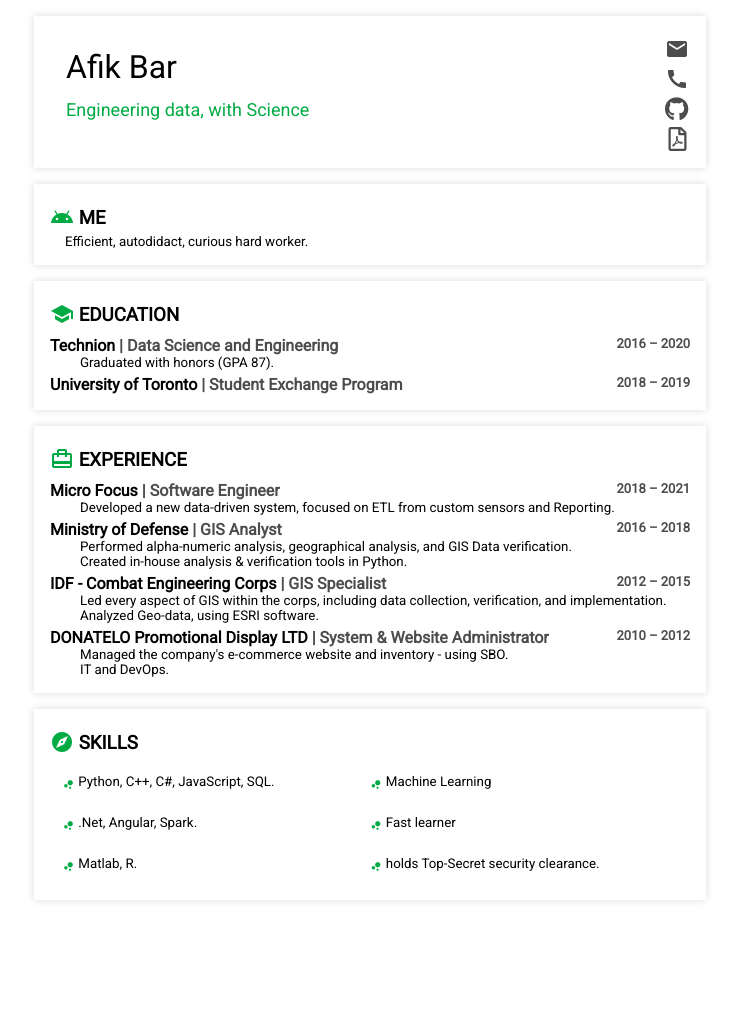
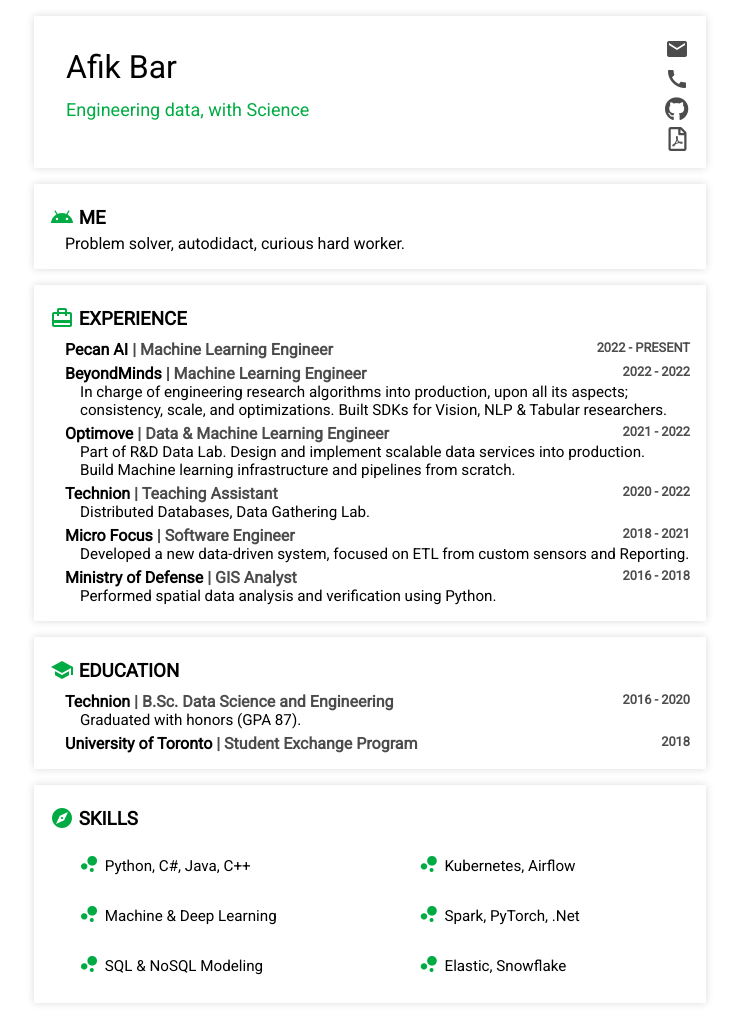
Before and after one commit to afikbar/cv_app, a Flask app: page / in a window 1280 px wide. Shown: the whole page, without its empty margins (270-1009 px from the left). Before the commit the page ends 902 px from the top, so only its background shows below. Run offline with Flask 2, Linux system fonts and the light colour scheme; some libraries are stand-ins or nearby versions.

Commit message:
Moved to macros

```diff
--- a/app.py
+++ b/app.py
@@ -1,4 +1,5 @@
 from datetime import datetime
+import json
 from pathlib import Path
 from flask import Flask, render_template, request, redirect, url_for, send_from_directory
 
@@ -8,8 +9,9 @@ app = Flask(__name__)
 
 @app.route('/')
 def index():
-   print('Request for index page received')
-   return render_template('index.html')
+    with Path(app.root_path, 'static', 'cards.json').open() as f:
+        cards = json.load(f)
+    return render_template('index.html', cards=cards)
 
 @app.route('/favicon.ico')
 def favicon():
--- /dev/null
+++ b/static/cards.json
@@ -0,0 +1,69 @@
+{
+    "me": "Problem solver, autodidact, curious hard worker.",
+    "education": [
+        {
+            "school": "Technion",
+            "program": "B.Sc. Data Science and Engineering",
+            "date": "2016 - 2020",
+            "description": "Graduated with honors (GPA 87)."
+        },
+        {
+            "school": "University of Toronto",
+            "program": "Student Exchange Program",
+            "date": "2018",
+            "description": ""
+        }
+    ],
+    "experince": [
+        {
+            "company": "Pecan AI",
+            "title": "Machine Learning Engineer",
+            "date": "2022 - PRESENT",
+            "description": ""
+        },
+        {
+            "company": "BeyondMinds",
+            "title": "Machine Learning Engineer",
+            "date": "2022 - 2022",
+            "description": "In charge of engineering research algorithms into production, upon all its aspects; consistency, scale, and optimizations. Built SDKs for Vision, NLP & Tabular researchers."
+        },
+        {
+            "company": "Optimove",
+            "title": "Data & Machine Learning Engineer",
+            "date": "2021 - 2022",
+            "description": "Part of R&D Data Lab. Design and implement scalable data services into production. <br>Build Machine learning infrastructure and pipelines from scratch."
+        },
+        {
+            "company": "Technion",
+            "title": "Teaching Assistant",
+            "date": "2020 - 2022",
+            "description": "Distributed Databases, Data Gathering Lab."
+        },
+        {
+            "company": "Micro Focus",
+            "title": "Software Engineer",
+            "date": "2018 - 2021",
+            "description": "Developed a new data-driven system, focused on ETL from custom sensors and Reporting."
+        },
+        {
+            "company": "Ministry of Defense",
+            "title": "GIS Analyst",
+            "date": "2016 - 2018",
+            "description": "Performed spatial data analysis and verification using Python."
+        }
+    ],
+    "skills": [
+        [
+            "Python, C#, Java, C++",
+            "Kubernetes, Airflow"
+        ],
+        [
+            "Machine & Deep Learning",
+            "Spark, PyTorch, .Net"
+        ],
+        [
+            "SQL & NoSQL Modeling",
+            "Elastic, Snowflake"
+        ]
+    ]
+}
--- a/templates/index.html
+++ b/templates/index.html
@@ -26,6 +26,7 @@
         integrity="sha384-G0fIWCsCzJIMAVNQPfjH08cyYaUtMwjJwqiRKxxE/rx96Uroj1BtIQ6MLJuheaO9" crossorigin="anonymous">
     <link rel="shortcut icon" href="{{ url_for('static', filename='favicon.ico') }}">
     <title>Afik Bar</title>
+    {% import 'macros.html' as macros %}
 </head>
 
 <body>
@@ -63,120 +64,26 @@
             </div>
         </div>
         <div class="cv-body">
-            <div class="card me">
-                <h3 style="font-weight: bold"><i class="material-icons" style="color: #00ab44">android</i> ME</h3>
-                <small class="indent-text">Efficient, autodidact, curious hard worker.</small>
-            </div>
-            <div class="card edu">
-                <h3 style="font-weight: bold;"><i class="material-icons" style="color: #00ab44">school</i> EDUCATION
-                </h3>
-                <div class="flex-container-col">
-                    <h4>
-                        <b>Technion</b>
-                        <span style="color: #4C4C4C"> | Data Science and Engineering</span>
-                        <span style="float: right; color:#4C4C4C; font-size: small">2016 – 2020</span>
-                    </h4>
-                    <div class="indent-text flex-container-col">
-                        <small class="indent-text">Graduated with honors (GPA 87).</small>
-                    </div>
-                </div>
-                <div class="flex-container-col">
-                    <h4>
-                        <b>University of Toronto</b>
-                        <span style="color: #4C4C4C"> | Student Exchange Program</span>
-                        <span style="float: right; color:#4C4C4C; font-size: small">2018 – 2019</span>
-                    </h4>
-                </div>
-            </div>
-            <div class="card exp">
-                <h3 style="font-weight: bold"><i class="material-icons" style="color: #00ab44">card_travel</i>
-                    EXPERIENCE
-                </h3>
-                <h4>
-                    <b>Micro Focus</b>
-                    <span style="color: #4C4C4C"> | Software Engineer</span>
-                    <span style="float: right; color:#4C4C4C; font-size: small">2018 – 2021</span>
-                </h4>
-                <div class="indent-text flex-container-col">
-                    <small class="indent-text">
-                        Developed a new data-driven system, focused on ETL from custom sensors and Reporting.
-                    </small>
-                </div>
-                <h4>
-                    <b>Ministry of Defense</b>
-                    <span style="color: #4C4C4C"> | GIS Analyst</span>
-                    <span style="float: right; color:#4C4C4C; font-size: small">2016 – 2018</span>
-                </h4>
-                <div class="indent-text flex-container-col">
-                    <small class="indent-text">
-                        Performed alpha-numeric analysis, geographical analysis, and GIS Data verification. <br>
-                        Created in-house analysis & verification tools in Python.
-                    </small>
-                </div>
-                <h4>
-                    <b>IDF - Combat Engineering Corps</b>
-                    <span style="color: #4C4C4C"> | GIS Specialist</span>
-                    <span style="float: right; color:#4C4C4C; font-size: small">2012 – 2015</span>
-                </h4>
-                <div class="indent-text flex-container-col">
-                    <small class="indent-text">Led every aspect of GIS within the corps, including data collection,
-                        verification, and implementation.<br>
-                        Analyzed Geo-data, using ESRI software.
-                    </small>
-                </div>
-                <h4>
-                    <b>DONATELO Promotional Display LTD</b>
-                    <span style="color: #4C4C4C"> | System & Website Administrator</span>
-                    <span style="float: right; color:#4C4C4C; font-size: small">2010 – 2012</span>
-                </h4>
-                <div class="indent-text flex-container-col">
-                    <small class="indent-text">Managed the company's e-commerce website and inventory - using SBO.<br>
-                        IT and DevOps.
-                    </small>
-                </div>
-            </div>
-            <div class="card skill">
-                <h3 style="font-weight: bold"><i class="material-icons" style="color: #00ab44">explore</i> SKILLS</h3>
-                <table>
-                    <tr>
-                        <td align="left">
-                            <small><i class="material-icons" style="color: #00ab44;font-size: small;">bubble_chart</i>
-                                Python, C++, C#, JavaScript, SQL.
-                            </small>
-                        </td>
-                        <td align="left">
-                            <small><i class="material-icons" style="color: #00ab44;font-size: small;">bubble_chart</i>
-                                Machine Learning
-                            </small>
-                        </td>
-                    </tr>
-                    <tr>
-                        <td align="left">
-                            <small><i class="material-icons" style="color: #00ab44;font-size: small;">bubble_chart</i>
-                                .Net, Angular, Spark.
-                            </small>
-                        </td>
-                        <td align="left">
-                            <small><i class="material-icons" style="color: #00ab44;font-size: small;">bubble_chart</i>
-                                Fast learner
-                            </small>
-                        </td>
-                    </tr>
-                    <tr>
-                        <td align="left">
-                            <small><i class="material-icons" style="color: #00ab44;font-size: small;">bubble_chart</i>
-                                Matlab, R.
-                            </small>
-                        </td>
-                        <td align="left">
-                            <small><i class="material-icons" style="color: #00ab44;font-size: small;">bubble_chart</i>
-                                holds Top-Secret security clearance.
-                            </small>
-                        </td>
-                    </tr>
+            {% call macros.card(name='me', title='ME', title_icon='android') %}
+                <span>{{ cards.me }}</span>
+            {% endcall %}
+            {% call macros.card(name='exp', title='EXPERIENCE', title_icon='card_travel') %}
+                {% for job in cards.experince %}
+                    {{ macros.job(**job) }}
+                {% endfor %}
+            {% endcall %}
+            {% call macros.card(name='edu', title='EDUCATION', title_icon='school') %}
+                {% for school in cards.education %}
+                        {{ macros.school(**school) }}
+                {% endfor %}
+            {% endcall %}
+            {% call macros.card(name='skill', title='SKILLS', title_icon='explore') %}
+                <table style="width: 100%">
+                    {% for skill in cards.skills %}
+                        {{ macros.skill(skill) }}
+                    {% endfor %}
                 </table>
-
-            </div>
+            {% endcall %}
         </div>
     </div>
 
--- /dev/null
+++ b/templates/macros.html
@@ -0,0 +1,57 @@
+{% macro card(name, title='', title_icon='') -%}
+    <div class="card {{ name }}">
+        {% if title != '' %}
+            <h3 style="font-weight: bold;">
+                {% if title_icon != '' %}
+                    <i class="material-icons" style="color: #00ab44">{{ title_icon }}</i>
+                {% endif %}
+                {{ title }}
+            </h3>
+        {% endif %}
+        <div class="indent-text">
+            {{ caller() }}
+        </div>
+    </div>
+{%- endmacro %}
+
+{% macro school(school, program, date, description='') -%}
+    <h4>
+        <b>{{ school }}</b>
+        <span style="color: #4C4C4C"> | {{ program }}</span>
+        <span style="float: right; color:#4C4C4C; font-size: 0.8rem">{{ date }}</span>
+    </h4>
+    {% if title_icon != '' %}
+    <div class="indent-text flex-container-col">
+        <span style="font-size: 0.95rem;">
+            {{ description|safe }}
+        </span>
+    </div>
+    {% endif %}
+{%- endmacro %}
+
+{% macro job(company, title, date, description='') -%}
+    <h4>
+        <b>{{ company }}</b>
+        <span style="color: #4C4C4C"> | {{ title }}</span>
+        <span style="float: right; color:#4C4C4C; font-size: 0.8rem">{{ date }}</span>
+    </h4>
+    {% if title_icon != '' %}
+    <div class="indent-text flex-container-col">
+        <span style="font-size: 0.95rem;">
+            {{ description|safe }}
+        </span>
+    </div>
+    {% endif %}
+{%- endmacro %}
+
+{% macro skill(row) -%}
+    <tr >
+        {% for skill in row %}
+            <td colspan={{ 100/(row|length) }}%>
+                <span style="font-size: 0.95rem;"><i class="material-icons" style="color: #00ab44;">bubble_chart</i>
+                    {{ skill }}
+                </span>
+            </td>
+        {% endfor %}
+    </tr>
+{%- endmacro %}
```
Also changed, not shown: 1 other file.
